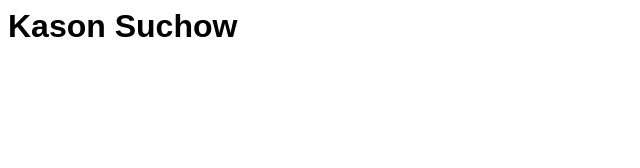
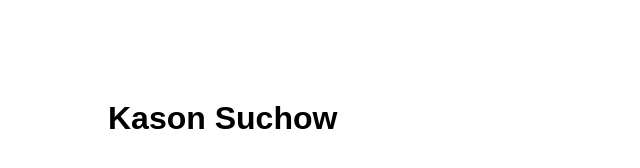
Before and after one commit to ksuchow99/ksuchow99.github.io, a plain HTML site: page index.html in a window 1280 px wide. Shown: the whole page, without its empty margins (0-640 px from the left). Drawn offline with Linux system fonts and the light colour scheme.

Commit message:
Update style.css

```diff
--- a/css/style.css
+++ b/css/style.css
@@ -4,5 +4,5 @@ body{
   font-family: Arial;
 }
 .pageHeader{
-  margin: auto;
+  margin: 100px;
 }
```
